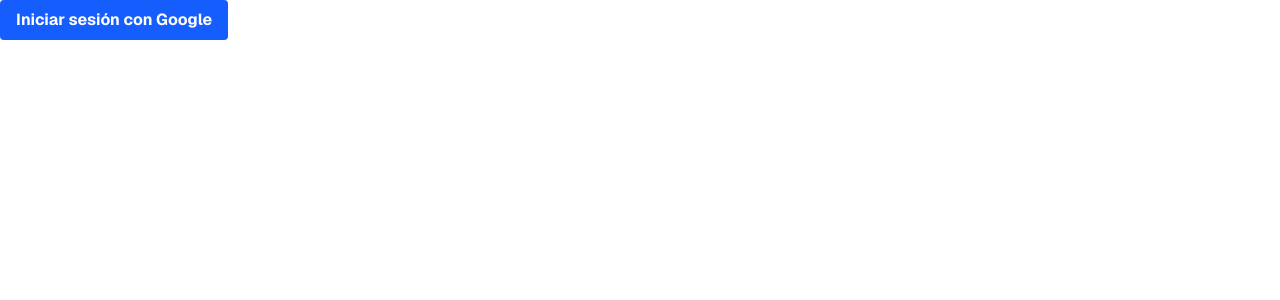
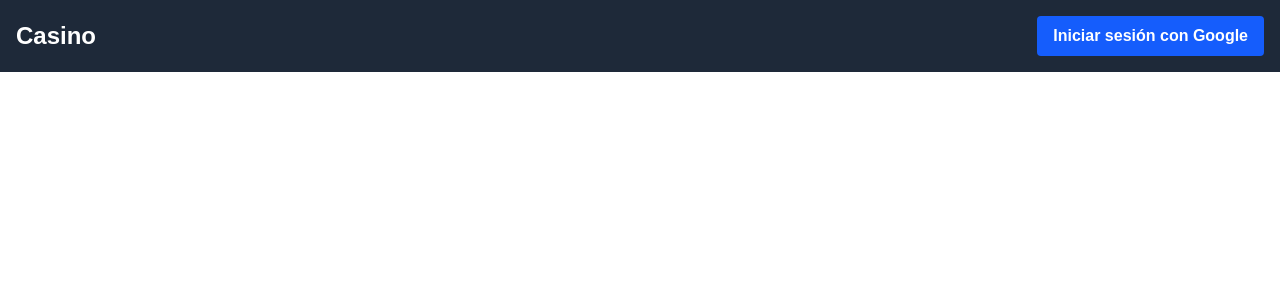
Before and after one commit to lunoxdev/liquid-glass-casino, a Next.js app: page / in a window 1280 px wide. Shown: the top 300 px of the page. Built offline with nearby package versions, Linux system fonts and the light colour scheme; no server answers.

Commit message:
Add NavBar component and integrate it into the layout; remove AuthButton from Home page

```diff
--- a/src/app/layout.tsx
+++ b/src/app/layout.tsx
@@ -1,6 +1,7 @@
 import type { Metadata } from "next";
 import { Geist, Geist_Mono } from "next/font/google";
 import "./globals.css";
+import NavBar from '../components/NavBar';
 
 const geistSans = Geist({
   variable: "--font-geist-sans",
@@ -27,6 +28,7 @@
       <body
         className={`${geistSans.variable} ${geistMono.variable} antialiased`}
       >
+        <NavBar />
         {children}
       </body>
     </html>
--- a/src/app/page.tsx
+++ b/src/app/page.tsx
@@ -1,10 +1,8 @@
 import clsx from "clsx";
-import AuthButton from '../components/auth/AuthButton';
 
 export default function Home() {
   return (
     <main className={clsx("font-sans")}>
-      <AuthButton />
     </main>
   );
 }
--- /dev/null
+++ b/src/components/NavBar.tsx
@@ -0,0 +1,19 @@
+'use client';
+
+import AuthButton from './auth/AuthButton';
+import Link from 'next/link';
+
+export default function NavBar() {
+    return (
+        <nav className="bg-gray-800 p-4 text-white">
+            <div className="container mx-auto flex justify-between items-center">
+                <Link href="/" className="text-2xl font-bold">
+                    Casino
+                </Link>
+                <div>
+                    <AuthButton />
+                </div>
+            </div>
+        </nav>
+    );
+}
```
